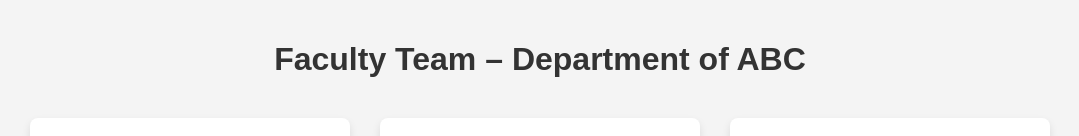
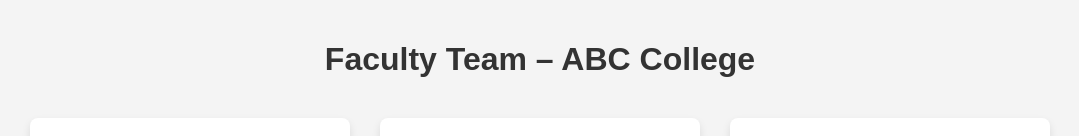
Before and after one commit to RAJALAKSHMI2412/Facultydetails, a plain HTML site: page index.html in a window 1280 px wide. Shown: the top 136 px of the page, without its empty margins (100-1179 px from the left). Drawn offline with Linux system fonts and the light colour scheme; grey boxes are pictures that could not be loaded.

Commit message:
Update index.html

```diff
--- a/index.html
+++ b/index.html
@@ -3,13 +3,13 @@
 <head>
     <meta charset="UTF-8">
     <meta name="viewport" content="width=device-width, initial-scale=1.0">
-    <title>Faculty Team - Department of ABC</title>
+    <title>Faculty Team - ABC College</title>
     <link rel="stylesheet" href="style.css">
 </head>
 <body>
 
     <header>
-        <h1>Faculty Team – Department of ABC</h1>
+        <h1>Faculty Team – ABC College</h1>
     </header>
 
     <main>
```
